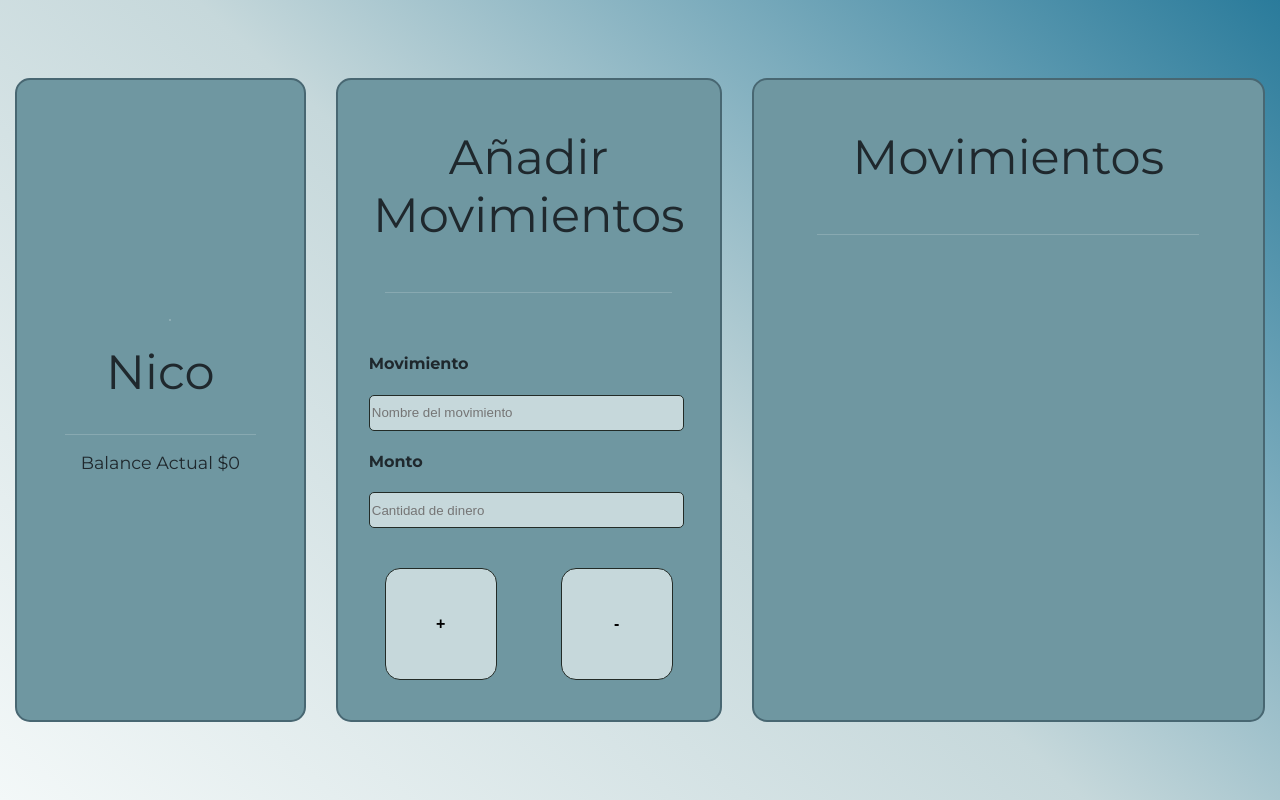
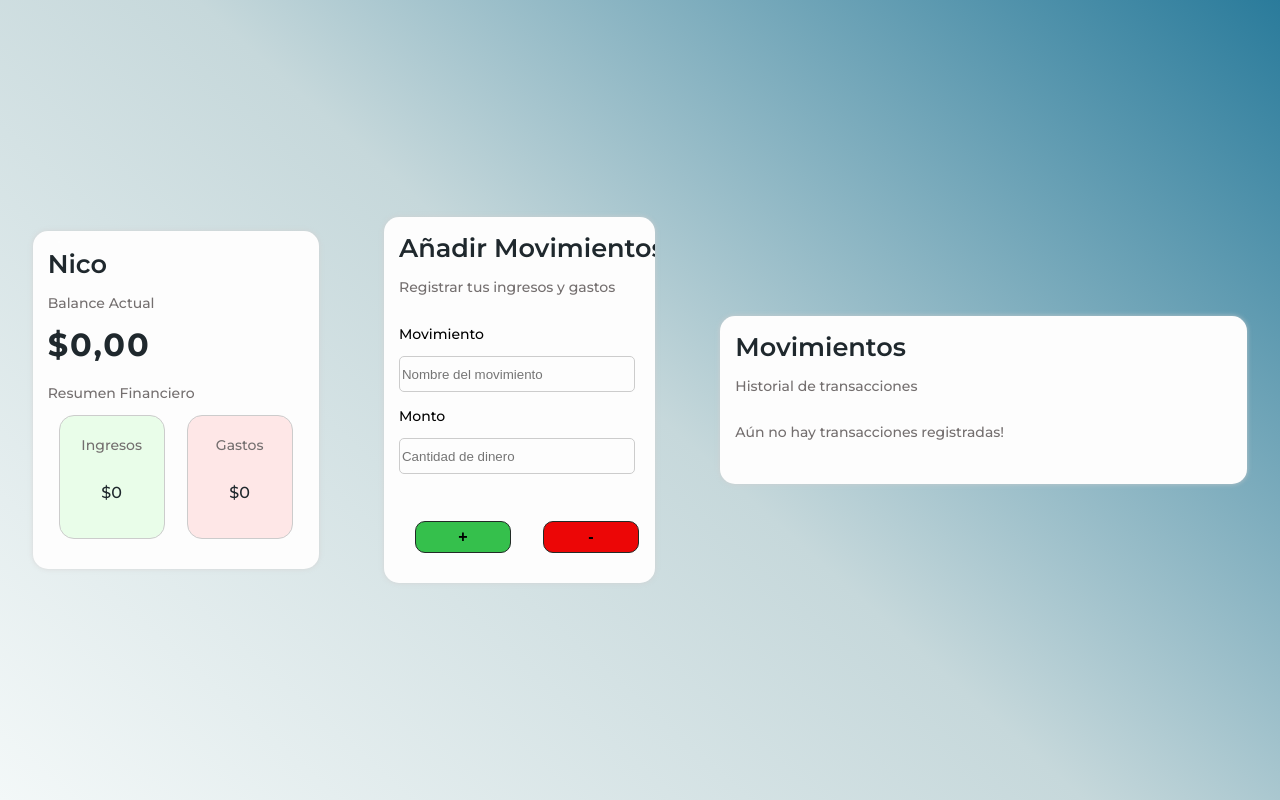
Before and after one commit to nicomine/ecoMoves, a React (Vite) app: page / in a window 1280 px wide. Built offline with nearby package versions, Linux system fonts and the light colour scheme.

Commit message:
added money history and date for movements

```diff
--- a/src/App.css
+++ b/src/App.css
@@ -5,26 +5,31 @@
   justify-content: space-around;
   align-items: center;
 
-
   width: 100vw;
   height: 100vh;
 
   font-family: "Montserrat", sans-serif;
   font-weight: 500;
 
-
   overflow: auto;
 }
+.title-name {
+height: fit-content;
+ margin: 15px 0 15px;
 
-.divider{
- width: 75%;
-height: 1px;
+ text-transform: capitalize;
 
-background-color: rgba(255, 255, 255, 0.171);
+  font-weight:600;
+  font-size: 1.6rem;
+  overflow: hidden;
+  white-space: nowrap;
+  text-overflow: ellipsis;
+}
 
-
- display: block;
-position: relative;
-top:0;
-
+.subtitle {
+  color: #746f6f;
+  font-weight: 500;
+  font-size: 14px;
+  max-height: 1rem;
+  margin: 0px 0px 15px 0;
 }
--- a/src/components/ActionCard.jsx
+++ b/src/components/ActionCard.jsx
@@ -6,26 +6,49 @@ export const ActionCard = () => {
   const [amount, setAmount] = useState();
   const [movementName, setMovementName] = useState();
 
-  const { setBalance, setMovements, balance } = useContext(UserContext);
+  const { setBalance, setMovements, balance, moneyHistory, setMoneyHistory } =
+    useContext(UserContext);
+
+  const dateString = new Date();
 
   const handleBalance = (amountF, increment) => {
     parseFloat(amountF);
     if (amountF <= 0) return;
     if (movementName.length < 1) return;
 
+    console.log(typeof amountF);
+
     let action = increment ? "+" : "-";
 
     if (increment) {
       setBalance((prevState) => prevState + amountF);
       localStorage.setItem("balance", balance + amountF);
+      let totalMoneyIncome = {
+        income: moneyHistory.income + amountF,
+        consume: moneyHistory.consume,
+      };
+      setMoneyHistory(totalMoneyIncome);
+
+      localStorage.setItem("moneyHistory", JSON.stringify(totalMoneyIncome));
     } else {
       setBalance((prevState) => prevState - amountF);
       localStorage.setItem("balance", balance - amountF);
+      let totalMoneyConsume = {
+        income: moneyHistory.income,
+        consume: moneyHistory.consume + amountF,
+      };
+      setMoneyHistory(totalMoneyConsume);
+      localStorage.setItem("moneyHistory", JSON.stringify(totalMoneyConsume));
     }
 
     setMovements((prevState) => [
       ...prevState,
-      { name: movementName, amount: amount, action: action },
+      {
+        name: movementName,
+        amount: amount,
+        action: action,
+        date: dateString.toLocaleDateString(),
+      },
     ]);
 
     const stored = JSON.parse(localStorage.getItem("movements") || "[]");
@@ -34,7 +57,12 @@ export const ActionCard = () => {
       "movements",
       JSON.stringify([
         ...stored,
-        { name: movementName, amount: amount, action: action },
+        {
+          name: movementName,
+          amount: amount,
+          action: action,
+          date: dateString.toLocaleDateString(),
+        },
       ])
     );
 
@@ -42,13 +70,15 @@ export const ActionCard = () => {
     setMovementName("");
   };
 
+  console.log("ACA", moneyHistory);
+
   return (
     <div className="action-card-container">
-      <p className="title">añadir movimientos</p>
-      <span className="divider" />
+      <p className="title-name">añadir movimientos</p>
+      <p className="subtitle">Registrar tus ingresos y gastos</p>
       <div className="input-container">
         <div>
-          <h4>Movimiento</h4>
+          <h4 className="subtitle">Movimiento</h4>
           <input
             onChange={(e) => setMovementName(e.target.value)}
             placeholder="Nombre del movimiento"
@@ -56,13 +86,15 @@ export const ActionCard = () => {
             value={movementName}
           />
         </div>
-        <h4>Monto</h4>
+        <div>
+          <h4 className="subtitle">Monto</h4>
           <input
             onChange={(e) => setAmount(Number(e.target.value))}
             placeholder="Cantidad de dinero"
             type="number"
             value={amount}
           />
+        </div>
       </div>
       <div className="button-container">
         <button
--- a/src/components/Movements.jsx
+++ b/src/components/Movements.jsx
@@ -1,24 +1,41 @@
-import 'animate.css'
-import { useContext} from "react";
+import "animate.css";
+import { useContext } from "react";
 import { UserContext } from "../context/userContext";
 import "../styles/Movements.styles.css";
 
 export const Movements = () => {
-
   let { movements } = useContext(UserContext);
 
-
+  console.log(movements?.length);
   return (
     <div className="movements-container">
-      <p className="title">Movimientos</p>
+      <p className="title-name">Movimientos</p>
+      <p className="subtitle">Historial de transacciones</p>
       <span className="divider" />
-      {movements &&
-        movements?.map((movement) => (
-          <div className="movement animate__animated animate__slideInLeft">
-            <p className="movement-name">{movement?.name}</p>
-            <p className="movement-amount">{movement?.action}{movement?.amount}</p>
-          </div>
-        )).toReversed()}
+      {movements?.length !== 0 ? (
+        movements
+          ?.map((movement) => (
+            <div className="movement animate__animated animate__slideInLeft">
+              <div className="container">
+                <p className="movement-name">{movement?.name}</p>
+                <p
+                  className={
+                    movement?.action === "-"
+                      ? "movement-amount consume-movement"
+                      : "movement-amount add-movement"
+                  }
+                >
+                  {movement?.action}
+                  {movement?.amount}
+                </p>
+              </div>
+              <p className="date">{movement?.date}</p>
+            </div>
+          ))
+          .toReversed()
+      ) : (
+        <p className="subtitle">Aún no hay transacciones registradas!</p>
+      )}
     </div>
   );
 };
--- a/src/components/Profile.jsx
+++ b/src/components/Profile.jsx
@@ -3,15 +3,38 @@ import { UserContext } from "../context/userContext";
 import "../styles/Profile.styles.css";
 
 export const Profile = () => {
-  const userData = useContext(UserContext);
+  const { name, balance, moneyHistory } = useContext(UserContext);
+
+  const formatNumber = (number) => {
+    return new Intl.NumberFormat("es-AR", {
+      currency: "ARS",
+      minimumFractionDigits: 2,
+    }).format(number);
+  };
 
   return (
     <div className="profile-container">
-      <h1 className="profile-name">{userData.name}</h1>
-      <span className="divider" />
-      <p className="balance">
-        Balance actual ${userData.balance}
-      </p>
+      <h1 className="title-name">{name}</h1>
+      <div className="balance-container">
+        <p className="subtitle">Balance actual </p>
+        <p className="money-amount">${formatNumber(balance)}</p>
+      </div>
+      <p className="subtitle">Resumen Financiero</p>
+      <div className="money-history-container">
+        <div className="history-item earn">
+          <p className="subtitle">ingresos</p>
+          <p>
+            ${moneyHistory?.income > 0 ? formatNumber(moneyHistory?.income) : 0}
+          </p>
+        </div>
+        <div className="history-item consume">
+          <p className="subtitle">Gastos</p>
+          <p>
+            $
+            {moneyHistory?.consume > 0 ? formatNumber(moneyHistory?.consume) : 0}
+          </p>
+        </div>
+      </div>
     </div>
   );
 };
--- a/src/context/userContext.jsx
+++ b/src/context/userContext.jsx
@@ -1,4 +1,4 @@
-import { createContext,  useEffect,  useState } from "react";
+import { createContext, useEffect, useState } from "react";
 
 export const UserContext = createContext();
 
@@ -6,12 +6,23 @@ export function UserContextProvider({ children }) {
   const [name, setName] = useState("nico");
   const [balance, setBalance] = useState(5000);
   const [movements, setMovements] = useState();
- useEffect(() => {
-  setMovements(JSON.parse(localStorage.getItem('movements'))||[])
-  setBalance(JSON.parse(localStorage.getItem('balance'))||0)
- }, [])
+  const [moneyHistory, setMoneyHistory] = useState();
+  useEffect(() => {
+    setMovements(JSON.parse(localStorage.getItem("movements")) || []);
+    setBalance(JSON.parse(localStorage.getItem("balance")) || 0);
+    setMoneyHistory(JSON.parse(localStorage.getItem("moneyHistory")) || {income:0, consume:0});
+  }, []);
 
-  const value = { name, setName, balance, setBalance, movements, setMovements };
+  const value = {
+    name,
+    setName,
+    balance,
+    setBalance,
+    movements,
+    setMovements,
+    moneyHistory,
+    setMoneyHistory,
+  };
 
   return <UserContext.Provider value={value}>{children}</UserContext.Provider>;
 }
--- a/src/styles/ActionCard.styles.css
+++ b/src/styles/ActionCard.styles.css
@@ -2,18 +2,19 @@
   display: flex;
   flex-direction: column;
 
-  align-self: center;
+  align-items: start;
+  justify-content: start;
 
-  align-items: center;
-  justify-content: flex-start;
-
-  background-color: #6f97a1;
-  border: 2.5px solid #486772;
+  background-color: #fdfdfd;
+  box-shadow: 0px 0px 5px 0px rgba(209, 206, 206, 0.75);
+  -webkit-box-shadow: 0px 0px 5px 0px rgba(209, 206, 206, 0.75);
+  -moz-box-shadow: 0px 0px 5px 0px rgba(209, 206, 206, 0.75);
   margin: 15px;
   border-radius: 15px;
 
-  height: 80dvh;
-  width: 30%;
+  height: fit-content;
+  padding: 0 0 30px 15px;
+  width: 20%;
 
   overflow: auto;
 }
@@ -26,7 +27,7 @@
 }
 
 .input-container {
-  margin: 2.5rem 0 2.5rem 1.5rem;
+  margin: 1rem 0 2rem 0rem;
   display: flex;
   flex-direction: column;
   justify-content: space-around;
@@ -35,12 +36,23 @@
 }
 
 .input-container input {
-  background-color: #c6d8db;
-  border: 1px solid rgba(34, 43, 39);
+  background-color: #fdfdfd;
+  border: 1px solid #ccc;
   border-radius: 5px;
   height: 2rem;
-  min-width: 90%;
+  margin-bottom: 15px;
+  min-width: 100%;
   max-width: 10rem;
+transition: all 0.3s ease;
+}
+
+.input-container input:focus {
+  border: 1px solid black;
+  padding: 2.5px;
+}
+
+.input-container .subtitle {
+  color: black;
 }
 
 .button-container {
@@ -52,7 +64,7 @@
 }
 
 .button-container button {
-  margin: 0 2rem;
+  margin: 0 1rem;
   border: 1px solid rgb(34, 43, 39);
   font-weight: 600;
   font-size: 1rem;
@@ -60,27 +72,25 @@
 }
 
 .button-add {
-  width: 7rem;
-  height: 7rem;
-  background-color: #c6d8db;
-  border-radius: 15px;
- transition: width 0.3s ease, background-color 0.3s ease;
+  width: 164px;
+  height: 32px;
+background-color: #35c04c;
+  border-radius: 10px;
+  transition: width 0.3s ease, background-color 0.3s ease;
 }
 
 .button-add:hover {
-  width: 9rem;
-  background-color: #35c04c;
+  border: 1px solid rgb(214, 206, 206);
 }
 
 .button-decrease {
-  width: 7rem;
-  height: 7rem;
-  background-color: #c6d8db;
-  border-radius: 15px;
- transition: width 0.3s ease, background-color 0.3s ease;
+   width: 164px;
+  height: 32px;
+  background-color: #ec0606;
+ border-radius: 10px;
+  transition: all 0.3s ease
 }
 
 .button-decrease:hover {
-  width: 9rem;
-  background-color: #ec0606;
+    border: 1px solid rgb(214, 206, 206);
 }
--- a/src/styles/Movements.styles.css
+++ b/src/styles/Movements.styles.css
@@ -2,43 +2,55 @@
   display: flex;
   flex-direction: column;
 
-  align-self: center;
-
-  align-items: center;
   justify-content: flex-start;
 
-  background-color: #6f97a1;
-  border: 2.5px solid #486772;
+  background-color: #fdfdfd;
+  box-shadow: 0px 0px 5px 0px rgba(209, 206, 206, 0.75);
+  -webkit-box-shadow: 0px 0px 5px 0px rgba(209, 206, 206, 0.75);
+  -moz-box-shadow: 0px 0px 5px 0px rgba(209, 206, 206, 0.75);
   margin: 15px;
   border-radius: 15px;
 
-  height: 80vh;
+  height: auto;
   width: 40%;
+  padding-left: 15px;
+  padding-bottom: 15px;
 
   overflow: auto;
 }
 
-.title {
-  display: flex;
-  font-weight: 400;
-  align-self: center;
+.movements-container .subtitle {
+  margin-bottom: 30px;
 }
 
 .movement {
   display: flex;
-  flex-direction: column;
+  flex-direction: row;
 
   height: 5rem;
   width: 90%;
 
   border-radius: 15px;
-  background: #c6d8db;
+  background: #fdfdfd;
+
+  border: 1px solid #dadada;
   border-left: 15px solid #486772;
 
   margin-top: 1rem;
   padding: 0 1rem;
-  align-items: flex-start;
-  justify-content: center;
+  align-items: center;
+  justify-content: space-between;
+}
+
+.container {
+  display: flex;
+  flex-direction: column;
+}
+
+.date {
+  display: flex;
+
+  align-self: flex-end;
 }
 
 .movement-name {
@@ -49,6 +61,18 @@
 
 .movement-amount {
   height: 25%;
+  width: fit-content;
+  padding: 2px 5px 2px 5px;
   color: #486772;
   font-size: 0.8rem;
+  border-radius: 5px;
 }
+
+.consume-movement {
+  background-color: rgb(248, 82, 82);
+  color: #fff;
+}
+
+.add-movement {
+  background-color: rgb(158, 247, 158);
+}
--- a/src/styles/Profile.styles.css
+++ b/src/styles/Profile.styles.css
@@ -2,20 +2,20 @@
   display: flex;
   flex-direction: column;
 
-  align-self: center;
+  align-items: start;
+  justify-content: start;
 
-  align-items: center;
-  justify-content: center;
-
-  background-color: #6f97a1;
-  border: 2.5px solid #486772;
+  background-color: #fdfdfd;
+   box-shadow:0px 0px 5px 0px rgba(209,206,206,0.75);
+-webkit-box-shadow: 0px 0px 5px 0px rgba(209,206,206,0.75);
+-moz-box-shadow: 0px 0px 5px 0px rgba(209,206,206,0.75);
   margin: 15px;
 
-  height: 80vh;
+  height: fit-content;
   width: 20%;
   max-width: 30rem;
   border-radius: 15px;
-  padding: 0 1rem;
+padding: 0 15px 30px 15px;
 
   text-transform: capitalize;
 }
@@ -30,17 +30,46 @@
   bottom: 10px;
 }
 
-.profile-name {
- font-weight: 400;
-  font-size: 3rem;
-  max-width: 100%;
-  overflow: hidden;
-  white-space: nowrap;
-  text-overflow: ellipsis;
+.balance-container {
+  display: flex;
+  flex-direction: column;
+
+  font-size: 1.1rem;
 }
 
-.balance {
-  text-align: center;
-  font-size: 1.1rem;
-  font-weight: 400;
+.money-amount {
+  font-size: 2rem;
+  font-weight: 700;
+  margin: 0 0 20px 0;
+  letter-spacing: 2px;
 }
+
+
+.money-history-container {
+  display: grid;
+  grid-template-columns: repeat(2, 1fr);
+ justify-items: center;
+
+width: 100%;
+}
+
+.history-item {
+  display: flex;
+  flex-direction: column;
+  align-items: center;
+  justify-content: center;
+text-align: center;
+
+  border: 1px solid #ccc;
+border-radius: 15px;
+width: 50%;
+padding: 20px;
+}
+
+.earn{
+ background-color: rgba(150, 250, 150, 0.199);
+}
+
+.consume{
+ background-color: rgba(255, 142, 142,0.199);
+}
```
Lines whose indentation alone changed are shown as unchanged.
